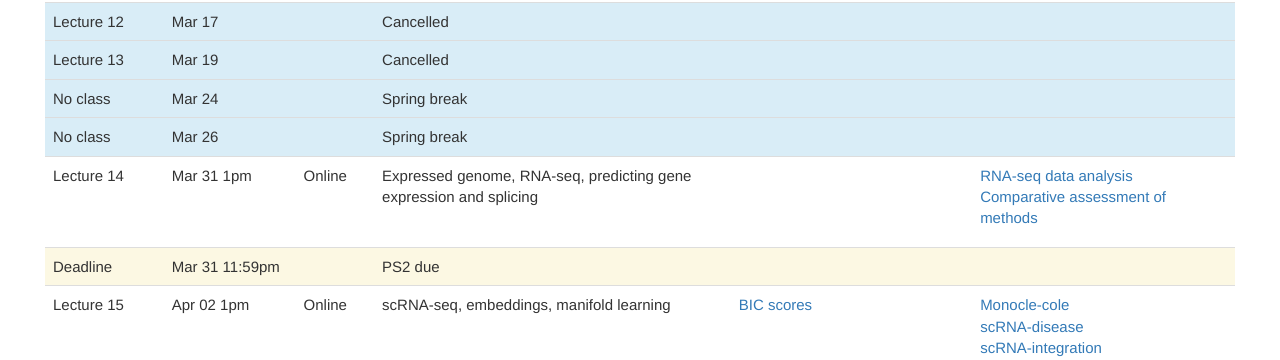
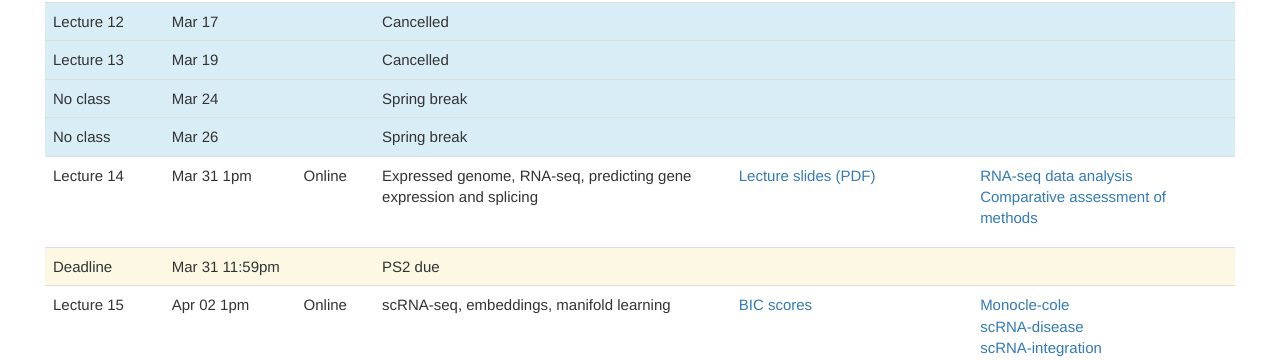
Before and after one commit to mit6874/mit6874.github.io, a Jekyll site: the page built from index.html, in a window 1280 px wide and 900 px high, scrolled down 2427 px. Shown: the part 93-453 px from the top of the window. Built offline with Jekyll 4.4.1, drawn with Linux system fonts in a browser that asks for light colours; nearby versions of some CDN libraries.

Commit message:
L12 slides

```diff
--- a/index.html
+++ b/index.html
@@ -395,9 +395,9 @@ layout: default
             <td>Online</td>
             <td>Expressed genome, RNA-seq, predicting gene expression and splicing</td>
             <td>
-		        <!-- <ul>
-                    <li><a href="assets/slides/6.874-lecture-7-2019.pdf">Lecture slides</a></li>
-                </ul> -->
+		        <ul>
+                    <li><a href="assets/sp2020/slides/L12_PredictingExpressionSplicing.pdf">Lecture slides (PDF)</a></li>
+                </ul>
 	        </td>
             <td>
                 <ul>
```
Also changed, not shown: 1 other file.
